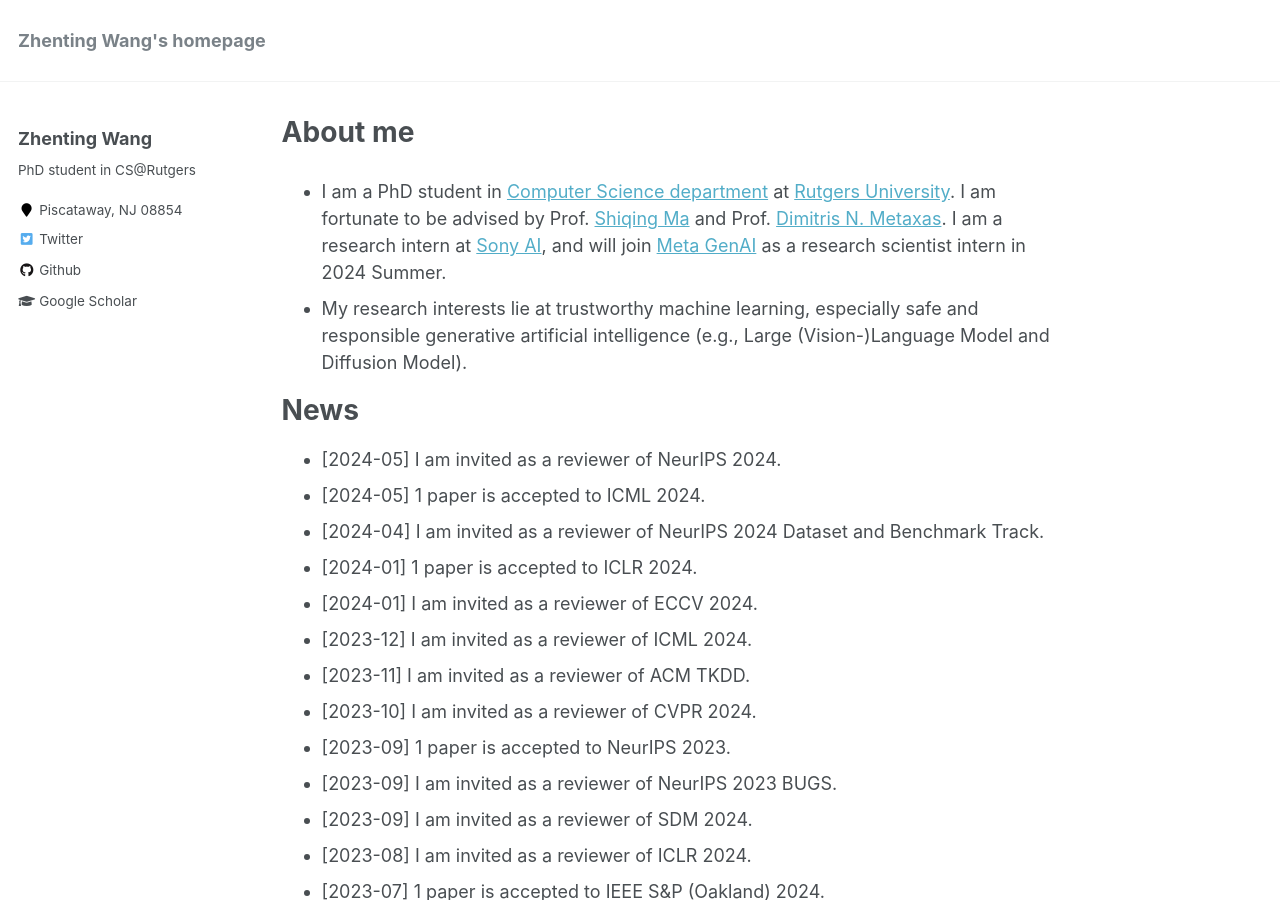
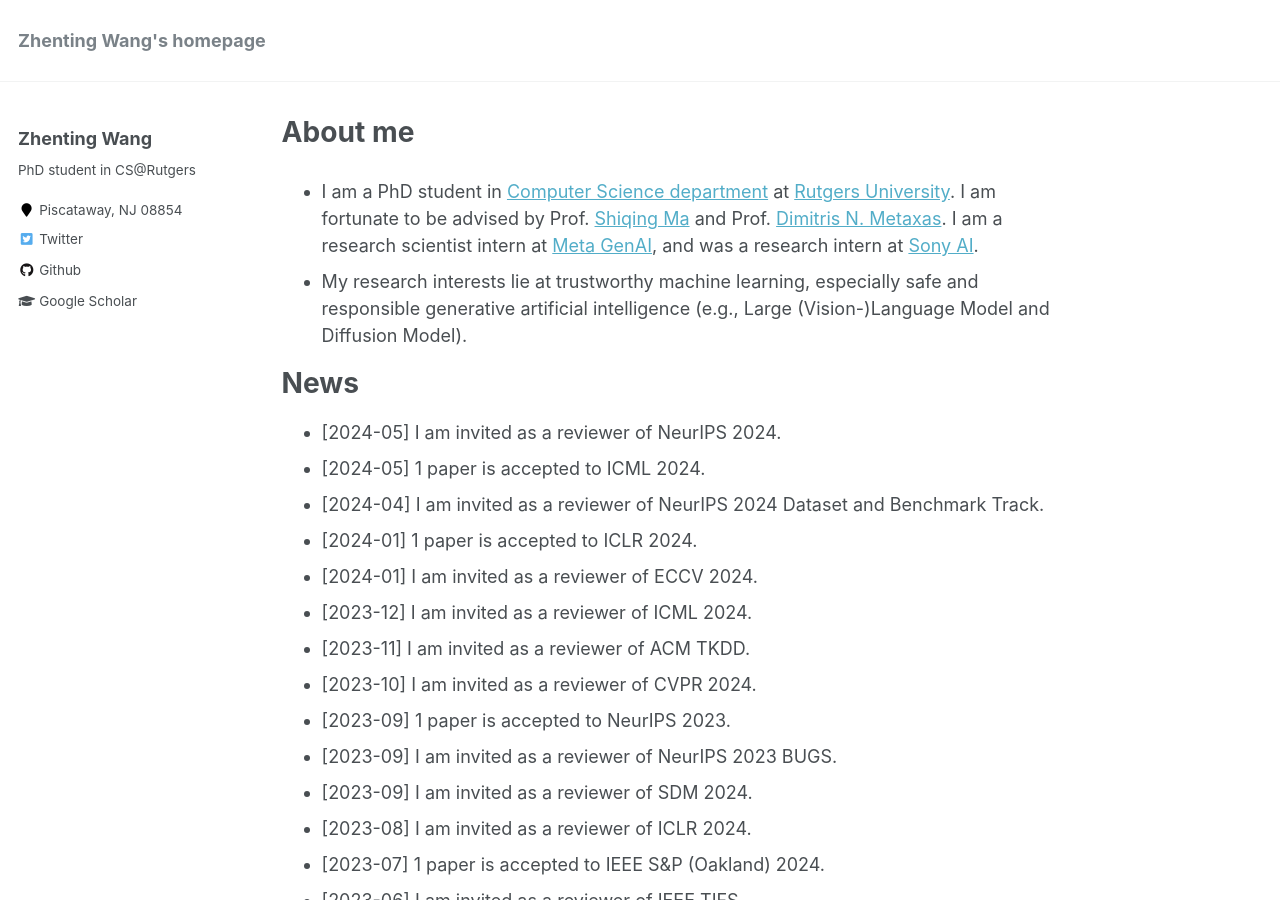
Before and after one commit to ZhentingWang/zhentingwang.github.io, a Jekyll site: the page built from _pages/about.md, in a window 1280 px wide and 900 px high. Built offline with Jekyll 4.4.1, drawn with Linux system fonts in a browser that asks for light colours.

Commit message:
Update about.md

```diff
--- a/_pages/about.md
+++ b/_pages/about.md
@@ -8,7 +8,7 @@ redirect_from:
   - /about.html
 ---
 
-* I am a PhD student in [Computer Science department](https://www.cs.rutgers.edu/) at [Rutgers University](https://www.rutgers.edu/). I am fortunate to be advised by Prof. [Shiqing Ma](https://people.cs.umass.edu/~shiqingma/) and Prof. [Dimitris N. Metaxas](https://people.cs.rutgers.edu/~dnm/). I am a research intern at [Sony AI](https://ai.sony/), and will join [Meta GenAI](https://ai.meta.com/) as a research scientist intern in 2024 Summer.
+* I am a PhD student in [Computer Science department](https://www.cs.rutgers.edu/) at [Rutgers University](https://www.rutgers.edu/). I am fortunate to be advised by Prof. [Shiqing Ma](https://people.cs.umass.edu/~shiqingma/) and Prof. [Dimitris N. Metaxas](https://people.cs.rutgers.edu/~dnm/). I am a research scientist intern at [Meta GenAI](https://ai.meta.com/), and was a research intern at [Sony AI](https://ai.sony/).
 * My research interests lie at trustworthy machine learning, especially safe and responsible generative artificial intelligence (e.g., Large (Vision-)Language Model and Diffusion Model).
 
 News
```
